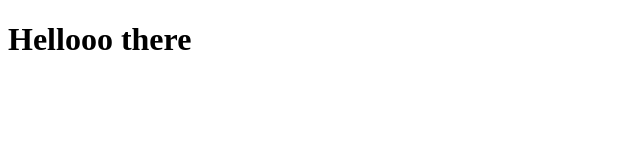
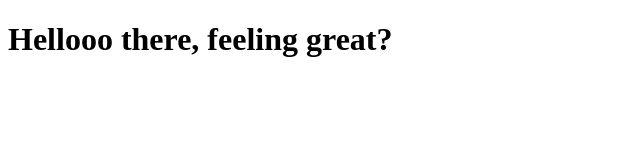
Before and after one commit to adityaa28/website-test, a plain HTML site: page site/index.html in a window 1280 px wide. Shown: the whole page, without its empty margins (0-640 px from the left). Drawn offline with Linux system fonts and the light colour scheme.

Commit message:
one small addition.

```diff
--- a/site/index.html
+++ b/site/index.html
@@ -4,6 +4,6 @@
 	<title>Hello!!</title>
 </head>
 <body>
-<h1>Hellooo there</h1>
+<h1>Hellooo there, feeling great?</h1>
 </body>
 </html>
```
